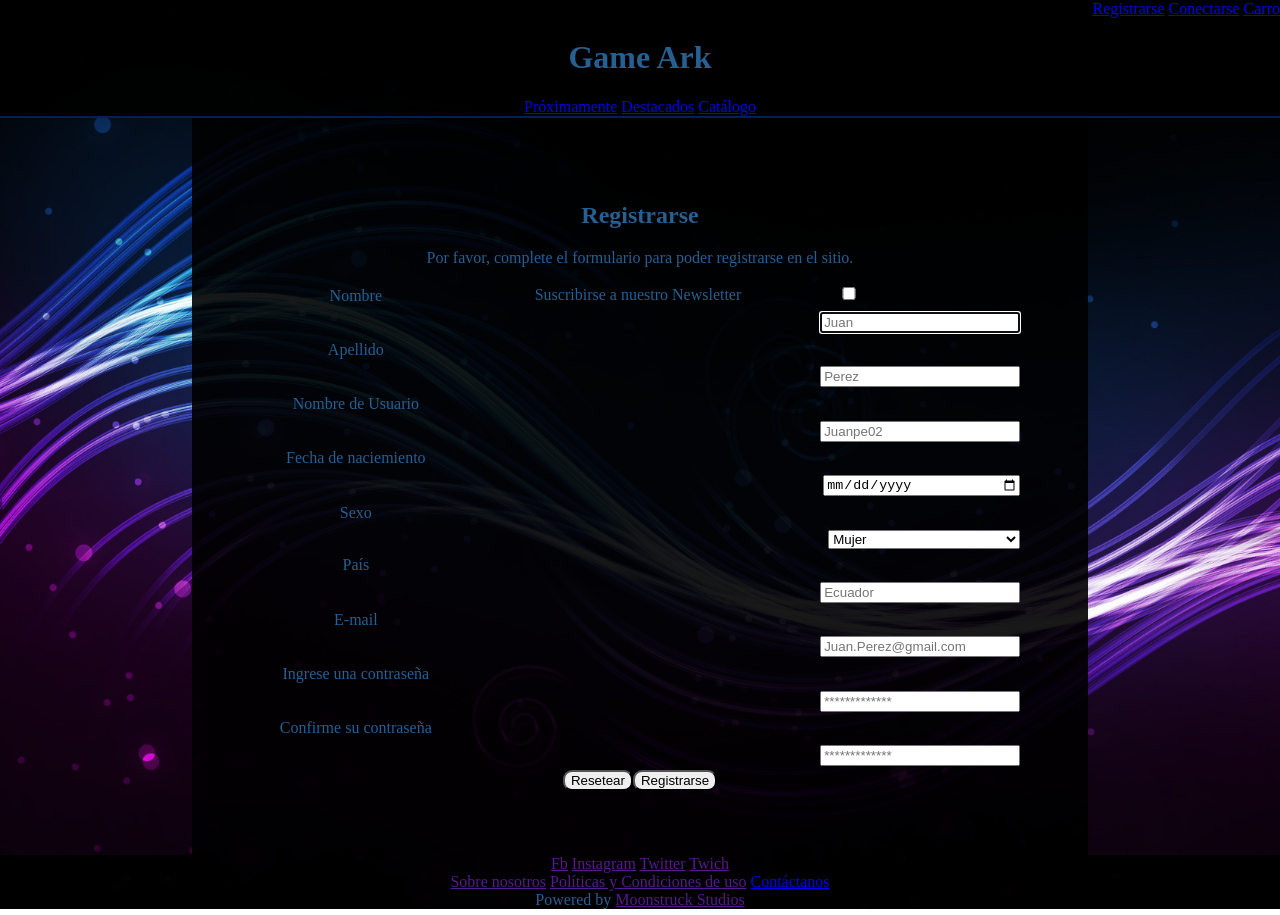
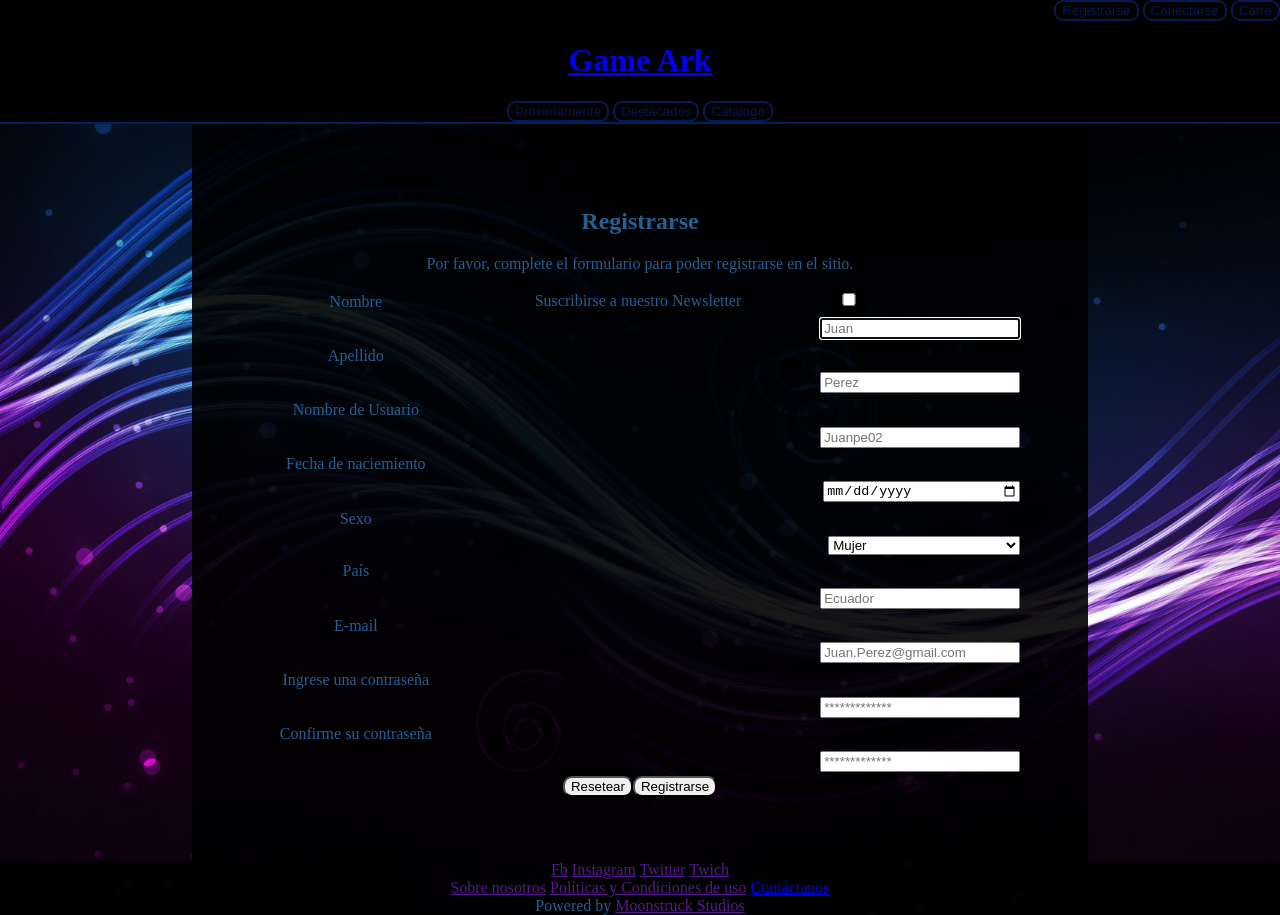
Before and after one commit to NyxMoonstruck/segunda_entrega, a plain HTML site: page Pages/sign_up.html in a window 1280 px wide. Drawn offline with Linux system fonts and the light colour scheme.

Commit message:
estilo de botones
estilos de botones agregados

```diff
--- a/Pages/sign_up.html
+++ b/Pages/sign_up.html
@@ -20,23 +20,23 @@
 
 				<!-- esquina superior derecha -->
 				<div class="sup">
-					<a href="#">Registrarse</a>
-					<a href="log_in.html">Conectarse</a>
-					<a href="cart.html">Carro</a>
+					<a href="#"><button class="supbutton">Registrarse</button></a>
+					<a href="log_in.html"><button class="supbutton">Conectarse</button></a>
+					<a href="cart.html"><button class="supbutton">Carro</button></a>
 				</div>
 
 				<!-- cabecera -->
 				<div class="banner">
 
-					<h1>Game Ark</h1>
+					<a href="../index.html"><h1>Game Ark</h1></a>
 
 				</div>
 
 				<!-- navegación simple al final del header-->
 				<nav class="sinav">
-					<a href="coming_soon.html">Próximamente</a>
-					<a href="featured.html">Destacados</a>
-					<a href="game_list.html">Catálogo</a>
+					<a href="coming_soon.html"><button class="sinavbutton">Próximamente</button></a>
+					<a href="featured.html"><button class="sinavbutton">Destacados</button></a>
+					<a href="game_list.html"><button class="sinavbutton">Catálogo</button></a>
 				</nav>
 
 
--- a/Styles/style_base.css
+++ b/Styles/style_base.css
@@ -6,6 +6,9 @@ body {
 	background-size: cover;
 	margin:0px;
 	color: #265F92;}
+
+
+
 
 /*HEADER*/
 
@@ -23,6 +26,21 @@ h1{
 	text-align:center;
 	z-index: 3;}
 
+.supbutton, .sinavbutton { background-color: black;
+				opacity: 90%;
+	border:2px double #071E5C;
+	border-radius: 9px;
+	-moz-border-radius: 9px;
+	-webkit-border-radius: 9px;
+	-webkit-transition-duration: 0.4s;
+    transition-duration: 0.4s;
+    color: #071E5C;
+
+}
+
+.supbutton:hover , .sinavbutton:hover { box-shadow: 0 12px 16px 0 rgba(72,66,157,0.24), 0 17px 50px 0 rgba(72,66,157,0.19);
+background-color: 	 #071E5C;
+color: white; }
 /*MAIN*/
 main {background-color: rgb(0,0,0,0.9);
 		margin-left:15%;
@@ -49,7 +67,9 @@ img.socialmedia {width: 25%;}*/
 
 footer {background-color: rgb(0,0,0,0.9);
 		text-align: center;
+		position: relative;
 		bottom: 0;
+		width: 100%;
 		}
 
 
```
